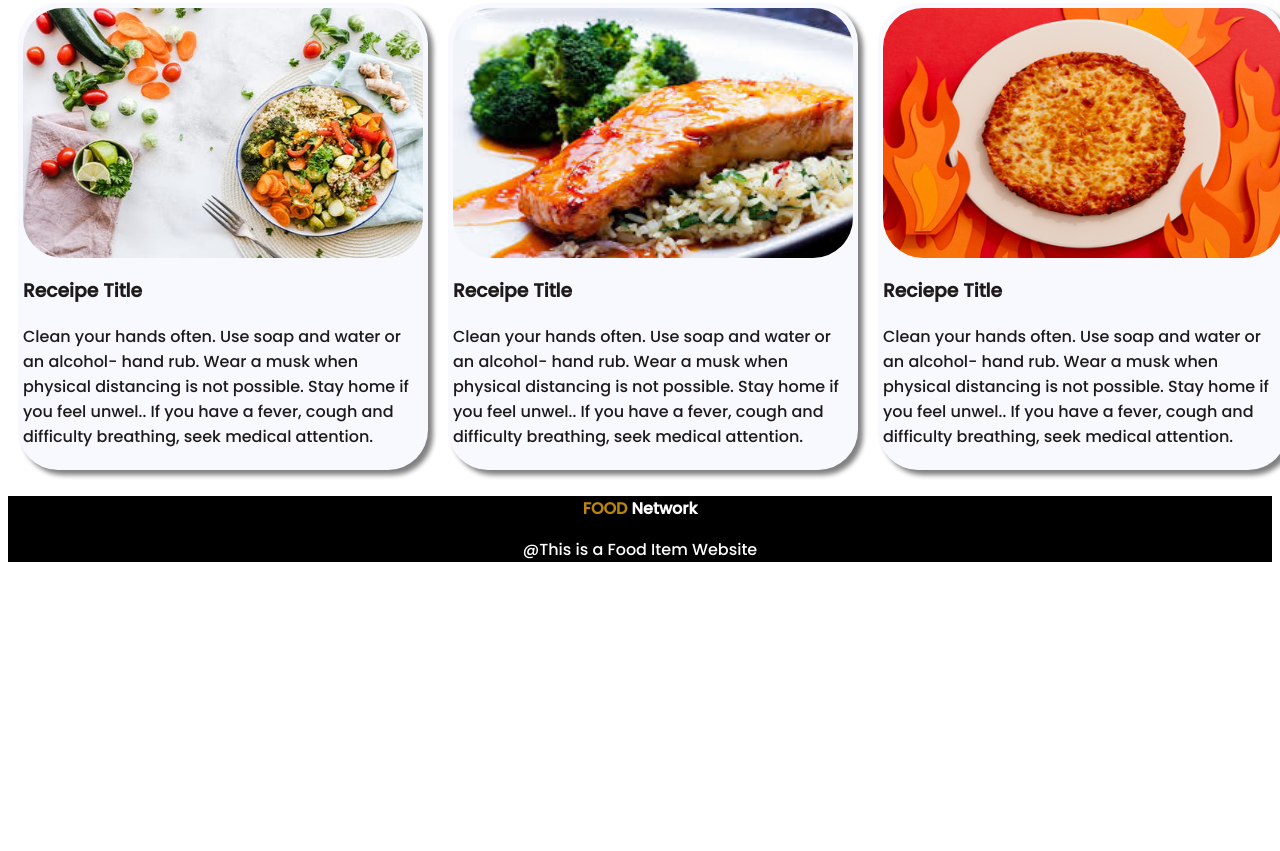
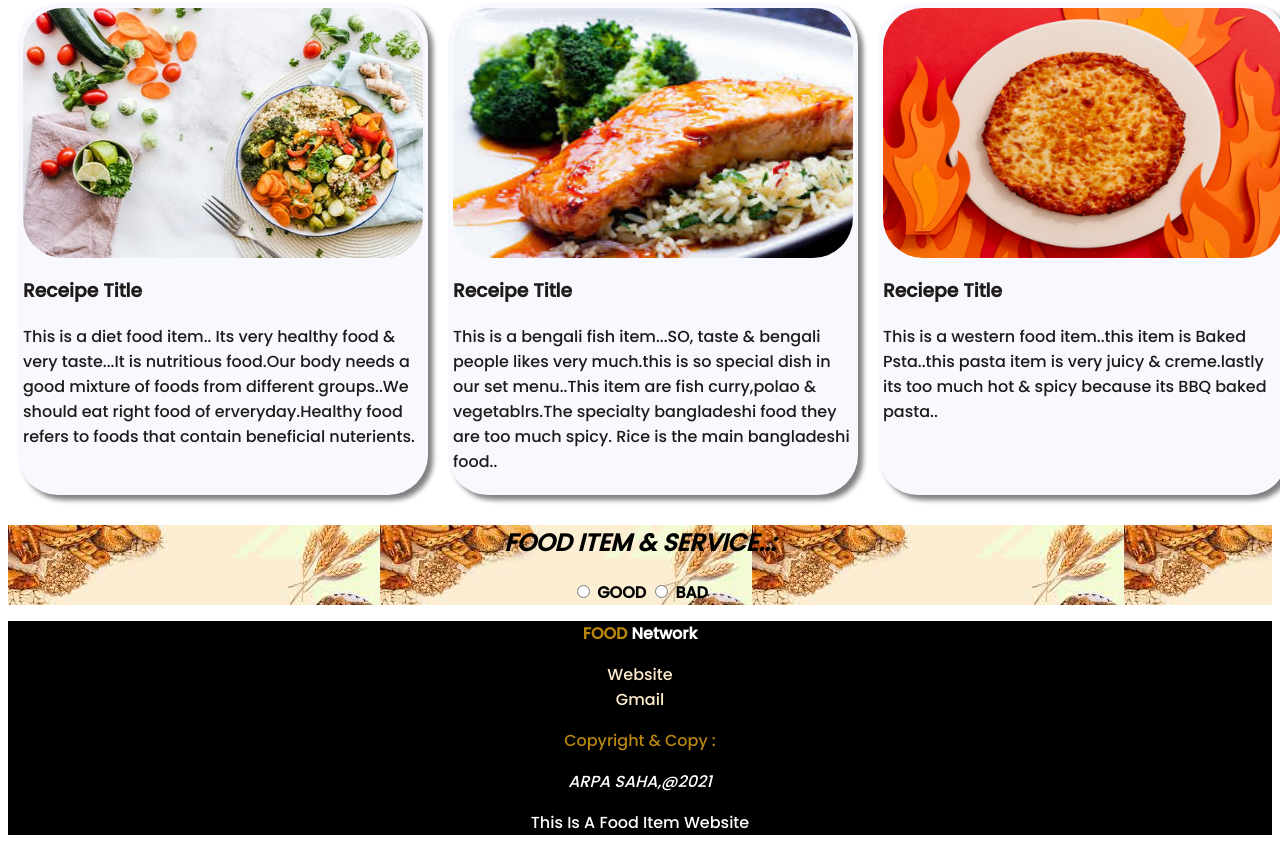
Before and after one commit to Arpa-saha/Assingment-1, a plain HTML site: page index.html in a window 1280 px wide. Shown: the part 1283-2134 px from the top of the page. Before the commit the page ends 1861 px from the top, so only its background shows below. Drawn offline with Linux system fonts and the light colour scheme.

Commit message:
added commit

```diff
--- a/index.html
+++ b/index.html
@@ -15,10 +15,10 @@
     <section>
 
         <ul class="list" target="_blank">
-                <li><a href="default.asp">Home</a></li>
-                <li><a href="about.asp">About Us</a></li>
-                <li><a href="contact.asp">Contact</a></li>
-                <li><a href="receipe.asp">Receipe</a></li>
+                <li><a href="#">Home</a></li>
+                <li><a href="#">About Us</a></li>
+                <li><a href="#">Contact</a></li>
+                <li><a href="#">Receipe</a></li>
             </ul>
 
         <div class="section-top">
@@ -30,7 +30,7 @@
 
                 <p>Hey,,This is my food website.I am very foodie. I love to eat and cook. The food gives us energy. Without food, there is no life. There are so many dishes available in today’s world some like Indian foods like Biryani, Dosa, Pav Bhaji, Pani Puri etc whereas some like western foods like Pizza, Burger, Noodles etc. Among the number of food, Pizza is my favourite food because it tastes and smells fabulous.</p>
                     <br>
-                    <a class="section-link" href=https://www.google.com/search?q=FOOD+SIDE&rlz=1C1CHWL_enBD929BD929&oq=FOOD+SIDE&aqs=chrome..69i57j46i20i263j0l6j0i457.6493j0j7&sourceid=chrome&ie=UTF-8>Order Now</a>
+                    <a class="section-link" href=https://www.google.com/search?gs_ssp=eJwFwTEOgCAMAMC4mji7sjhTIqDwBH8hpRVMRIMOPN-7fpCHVIpVsQlOhs5P0ObFmMAaLTm0aNhDQ4dIq-YQFHCMvI0vYaVPVML8kIhpL9ddYv4BokUZPQ&q=secret+recipe+dhanmondi&rlz=1C1CHWL_enBD929BD929&oq=secret+rece&aqs=chrome.2.69i57j0i10i433j46i10i175i199j0i10l3j46i10i175i199l2j0i10j46i10i175i199.8943j0j7&sourceid=chrome&ie=UTF-8>Order Now</a>
             </div>
             <div  class="section-top-2">
                 <img src="imii/52232357-unhappy-girl-eat-cheap-fastfood-big-hamburger-and-pizza-.jpg">
@@ -60,36 +60,46 @@
         <div class="layout">
             <img class="receipe"src="imii/pexels-photo-1640777.jpeg">
             <h3><b>Receipe Title</b></h3>
-            <p class="para">Clean your hands often. Use soap and water or an alcohol-
-                hand rub. Wear a musk when physical distancing is not possible. Stay home if you feel unwel..
-                 If you have a fever, cough and difficulty breathing, seek
-                 medical attention.
+            <p class="para"> This is a diet food item.. Its very healthy food & very taste...It is nutritious food.Our body needs a good mixture of foods from different groups..We should eat right food of erveryday.Healthy food refers to foods that contain beneficial nuterients.
            </p>
         </div>
         <div class="layout">
             <img class="receipe"src="imii/images.jpg">
             <h3><b>Receipe Title</b></h3>
-            <p class="para">Clean your hands often. Use soap and water or an alcohol-
-                hand rub. Wear a musk when physical distancing is not possible. Stay home if you feel unwel..
-                 If you have a fever, cough and difficulty breathing, seek
-                 medical attention.</p>
+            <p class="para">This is a bengali fish item...SO, taste & bengali people likes very much.this is so special dish in our set menu..This item are fish curry,polao & vegetablrs.The specialty bangladeshi food they are too much spicy. Rice is the main bangladeshi food..</p>
 
         </div>
         <div class="layout">
                 <img class="receipe"src="imii/CP_Stonefired_CheesePizza.png">
                 <h3><b>Reciepe Title</b></h3>
-                <p class="para">Clean your hands often. Use soap and water or an alcohol-
-                    hand rub. Wear a musk when physical distancing is not possible. Stay home if you feel unwel..
-                     If you have a fever, cough and difficulty breathing, seek
-                     medical attention.</p>
+                <p class="para">This is a western food item..this item is Baked Psta..this pasta item is very juicy & creme.lastly its too much hot & spicy because its BBQ baked pasta..</p>
 
 
         </div>
         </div>
 </section>
+<section class="middle-box">
+    <div class="middle-box1">
+        <h1><i>FOOD ITEM & SERVICE..:</i></h1>
+    </div>
+    <center>
+        <form>
+            <input type="radio">
+            <b>GOOD</b>
+            <input type="radio">
+            <b>BAD</b>
+        </form>
+    </center>
+
+</section>
 <footer>
     <p><b><span class="section-color">FOOD </span> Network</b></p>
-    <p>@This is a Food Item Website</p>
+<a href="https://www.google.com/search?q=secret+recipe+dhanmondi&rlz=1C1CHWL_enBD929BD929&oq=secret&aqs=chrome.0.69i59j46i39i175i199j46i67i275i433j0i67i433j0i67l4j46i67i175i199j0i271.4527j0j7&sourceid=chrome&ie=UTF-8">Website</a>
+<br>
+<a href="https://mail.google.com/mail/u/0/?tab=rm&ogbl#inbox">Gmail</a>
+    <p><span class="section-color">Copyright & Copy :</span></p>
+    <p><i>ARPA SAHA,@2021</i></p>
+    <P>This Is A Food Item Website</P>
 </footer>
 
 
--- a/style.css
+++ b/style.css
@@ -16,6 +16,7 @@ li {
   }
  a{
     text-decoration: none;
+    color: blanchedalmond;
 }
   .list{
     text-decoration: none;
@@ -43,7 +44,7 @@ li {
     width: 50%;
     margin: 5px;
 }
-section-top-2 {
+.section-top-2 {
     width: 50%;
 }
 .section-top-2 img {
@@ -102,6 +103,14 @@ section-top-2 {
     margin-right: 0%;
     text-align: left;
 }
+.middle-box{
+    background-image: url(imii/download.jpg);
+}
+.middle-box1{
+    background-color: darkgray , wheat;
+    color: black;
+    text-align: center;
+}
 footer{
     background-color: black;
     color: white;
```
Also changed, not shown: imii/download.jpg (added).
